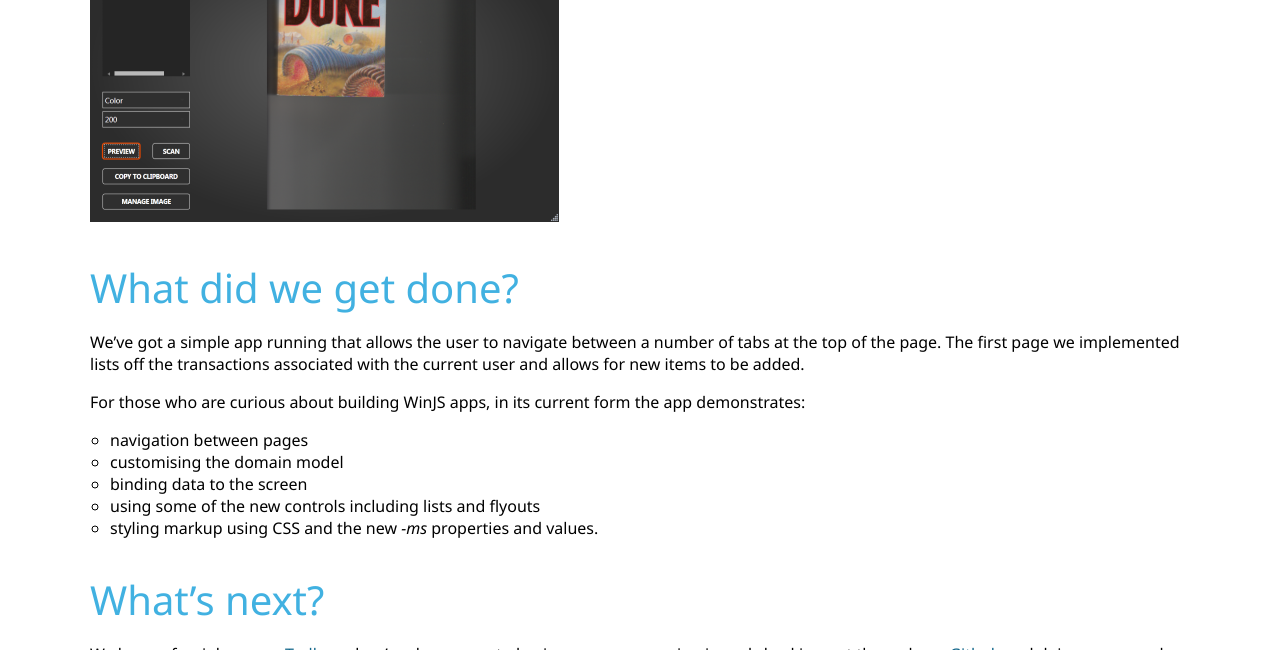
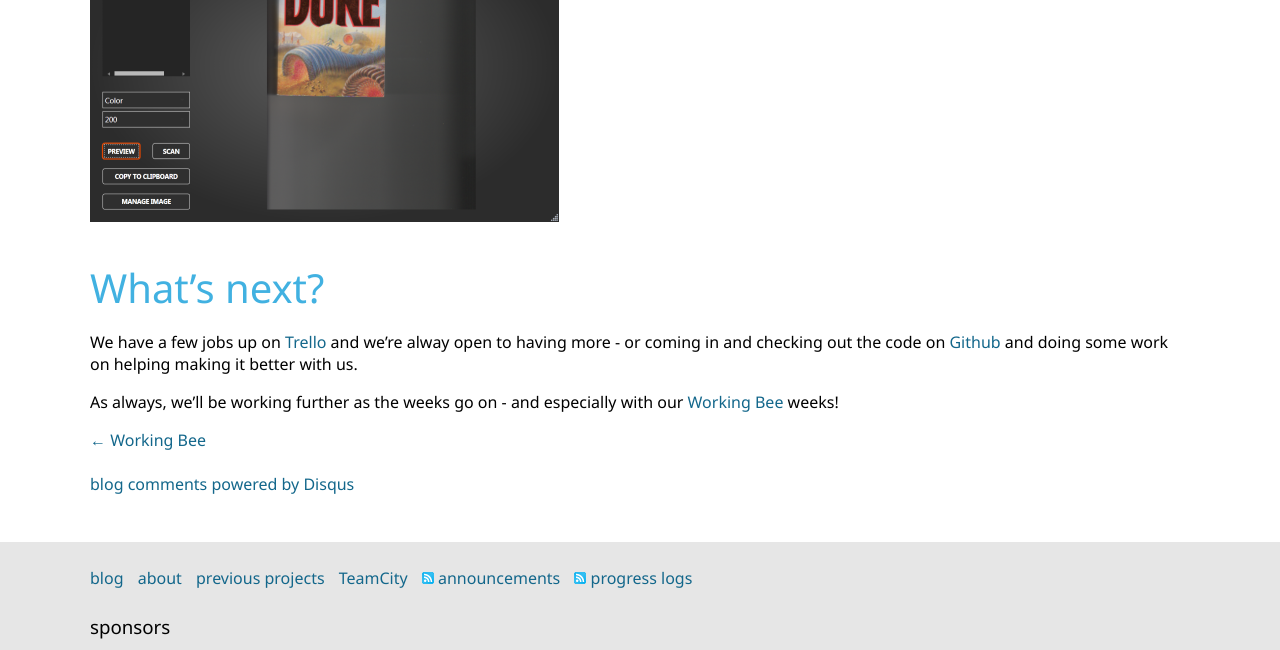
Before and after one commit to Code52/code52.github.com, a Jekyll site: the page built from _posts/2012-03-20-scanner-recap.md, in a window 1280 px wide and 900 px high, scrolled down 1046 px, cut to the strip 0-650 px from the top of the window. Built offline with Jekyll 4.4.1, drawn with Linux system fonts in a browser that asks for light colours; Markdown is read by kramdown in place of the engine named in the settings; comment, search, counter and statistics services are not loaded.

Commit message:
@mabster pointed out I had accidently still included part of the win-js recap

```diff
--- a/_posts/2012-03-20-scanner-recap.md
+++ b/_posts/2012-03-20-scanner-recap.md
@@ -25,18 +25,6 @@ We have had a few volunteers offering help, even taking tasks but unfortunately
 
 ![](/img/scanner-recap-scan.png)
 
-## What did we get done?
-
-We've got a simple app running that allows the user to navigate between a number of tabs at the top of the page. The first page we implemented lists off the transactions associated with the current user and allows for new items to be added.
-
-For those who are curious about building WinJS apps, in its current form the app demonstrates:
-
- - navigation between pages
- - customising the domain model
- - binding data to the screen
- - using some of the new controls including lists and flyouts
- - styling markup using CSS and the new *-ms* properties and values.
-
 ## What's next?
 
 We have a few jobs up on [Trello](https://trello.com/board/enhance/4f24963edbbed1ab5a11c5ad) and we're alway open to having more - or coming in and checking out the code on [Github](http://github.com/Code52/enhance) and doing some work on helping making it better with us.
```
